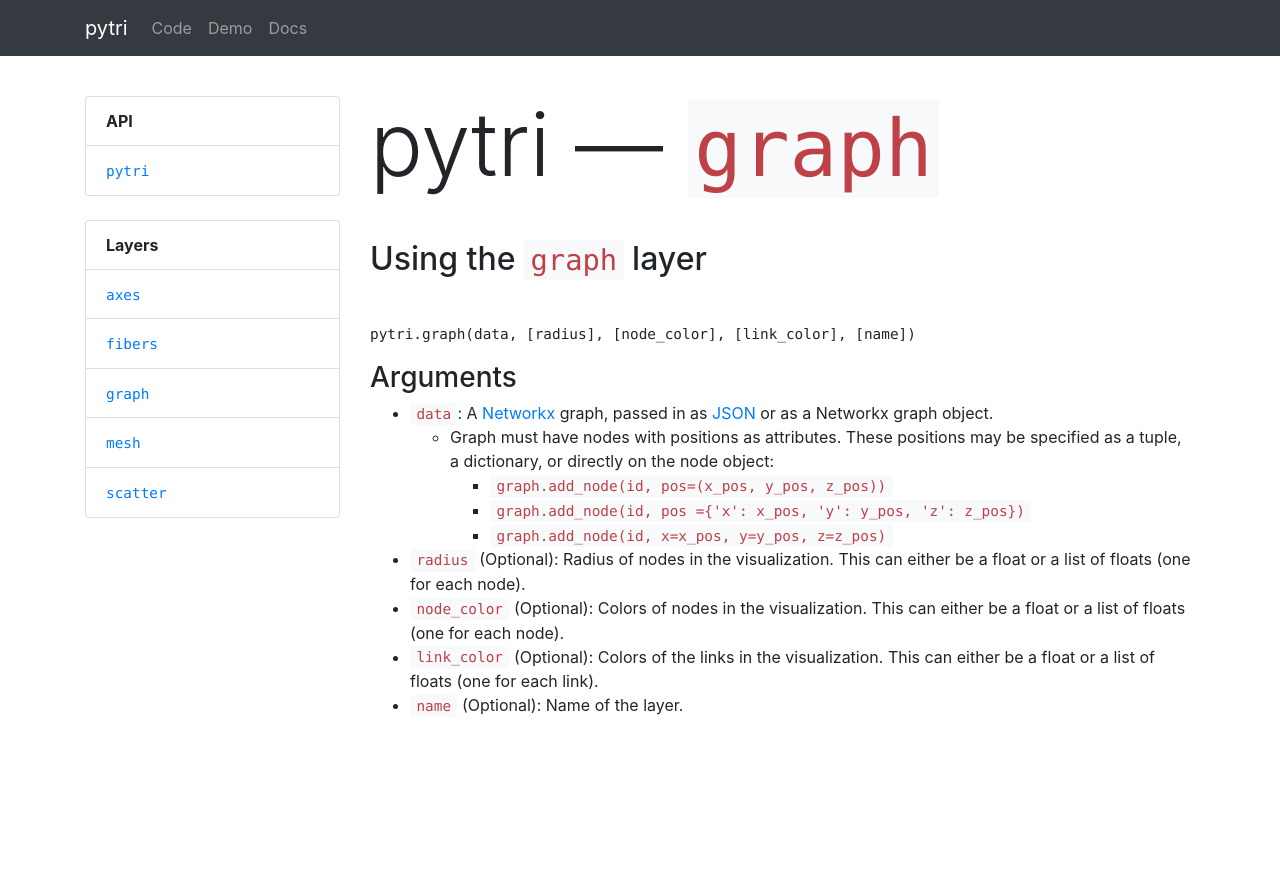
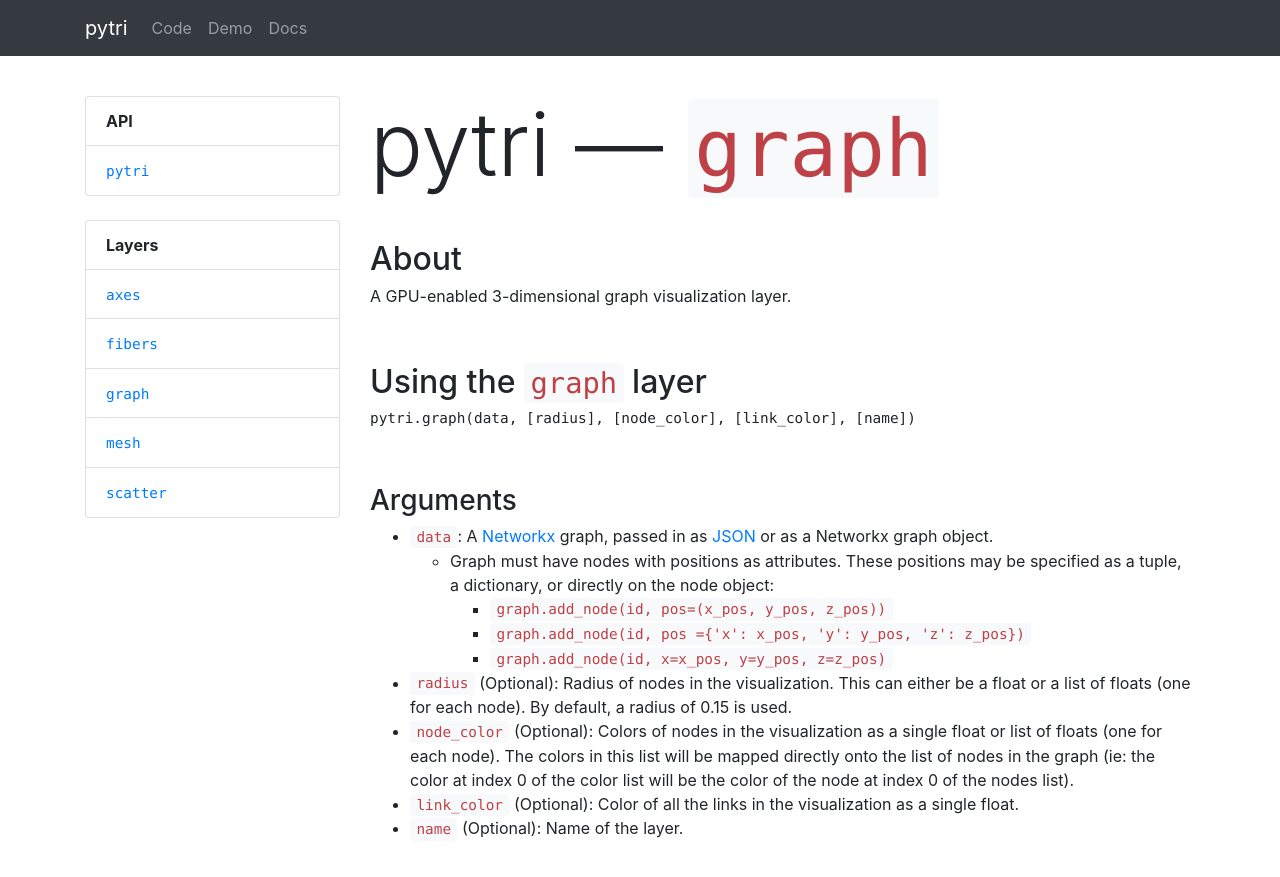
Before and after one commit to aplbrain/pytri, a Jekyll site: the page built from docs/docs/graph.md, in a window 1280 px wide. Shown: the top 877 px of the page. Built offline with Jekyll 4.4.1, drawn with Linux system fonts in a browser that asks for light colours.

Commit message:
Update webdocs (#72)
* updated graph documentation

* added an about section for graph

````diff
--- a/docs/docs/graph.md
+++ b/docs/docs/graph.md
@@ -6,21 +6,22 @@
 <h1 class="display-2">pytri — <code>graph</code></h1>
 
 <br />
+## About
+A GPU-enabled 3-dimensional graph visualization layer.
 
+<br />
 ## Using the `graph` layer
-<br />
-
 ```python
 pytri.graph(data, [radius], [node_color], [link_color], [name])
 ```
-
+<br />
 ### Arguments
 * `data`: A [Networkx](https://networkx.github.io/documentation/networkx-1.10/overview.html) graph, passed in as [JSON](https://networkx.github.io/documentation/networkx-1.10/reference/readwrite.json_graph.html) or as a Networkx graph object.
     * Graph must have nodes with positions as attributes. These positions may be specified as a tuple, a dictionary, or directly on the node object:
         * `graph.add_node(id, pos=(x_pos, y_pos, z_pos))`
         * `graph.add_node(id, pos ={'x': x_pos, 'y': y_pos, 'z': z_pos})`
         * `graph.add_node(id, x=x_pos, y=y_pos, z=z_pos)`
-* `radius` (Optional): Radius of nodes in the visualization. This can either be a float or a list of floats (one for each node).
-* `node_color` (Optional): Colors of nodes in the visualization. This can either be a float or a list of floats (one for each node).
-* `link_color` (Optional): Colors of the links in the visualization. This can either be a float or a list of floats (one for each link).
+* `radius` (Optional): Radius of nodes in the visualization. This can either be a float or a list of floats (one for each node). By default, a radius of 0.15 is used.
+* `node_color` (Optional): Colors of nodes in the visualization as a single float or list of floats (one for each node). The colors in this list will be mapped directly onto the list of nodes in the graph (ie: the color at index 0 of the color list will be the color of the node at index 0 of the nodes list).
+* `link_color` (Optional): Color of all the links in the visualization as a single float.
 * `name` (Optional): Name of the layer.
````
